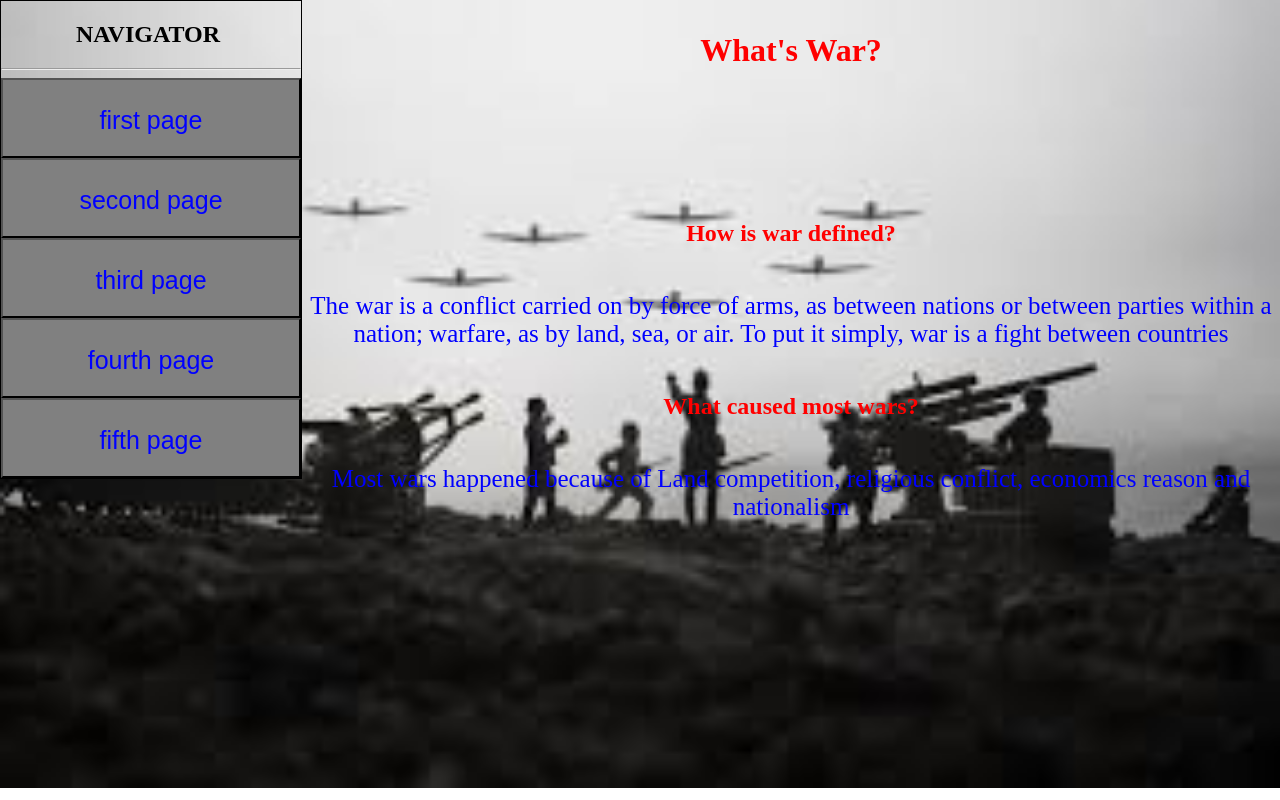
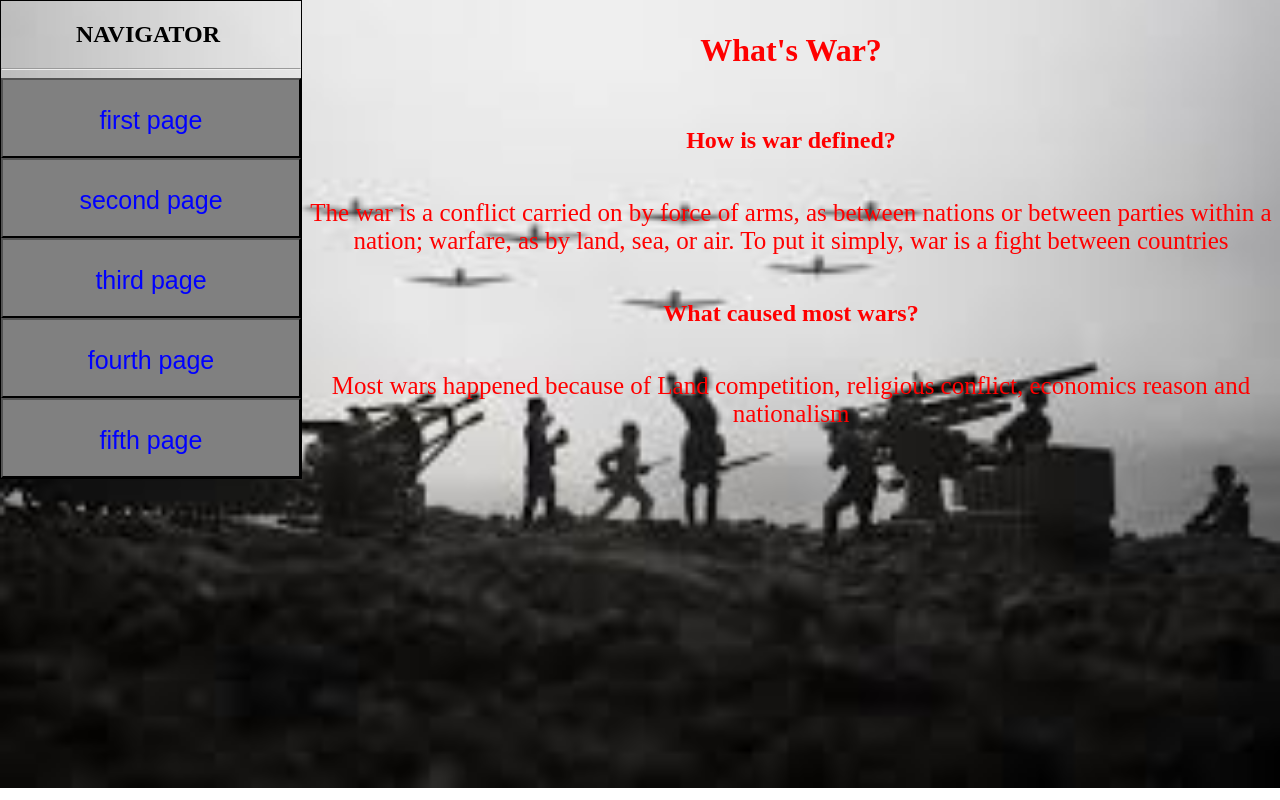
Before and after one commit to NeilLin0404/NeilLin0404.github.io, a plain HTML site: page second.html in a window 1280 px wide. Drawn offline with Linux system fonts and the light colour scheme.

Commit message:
Update aaa.css

```diff
--- a/aaa.css
+++ b/aaa.css
@@ -100,6 +100,10 @@ p {
     align-items: center;
     justify-content: center;
     text-align: center;
+    height: 20vh;
+}
+.secondcontent p {
+    color : red !important;
 }
 .secondcontent h2 {
     color: red;
```
